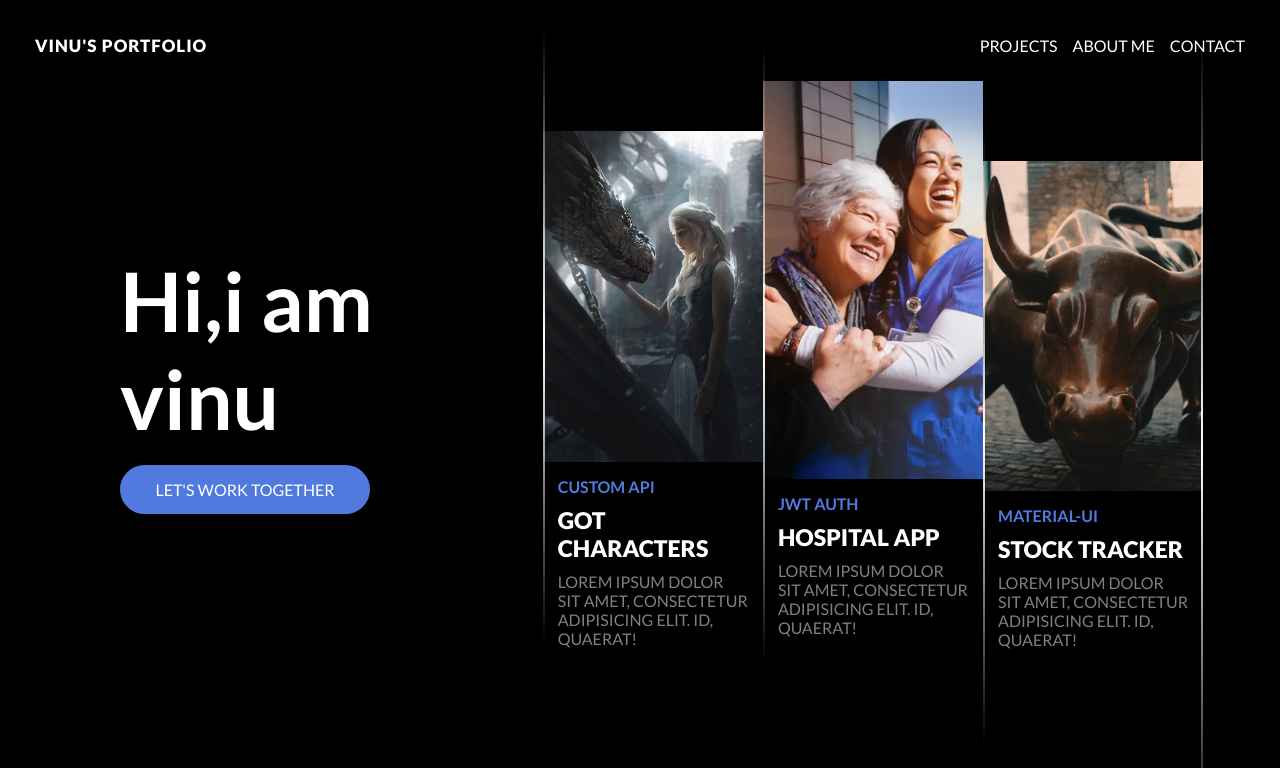
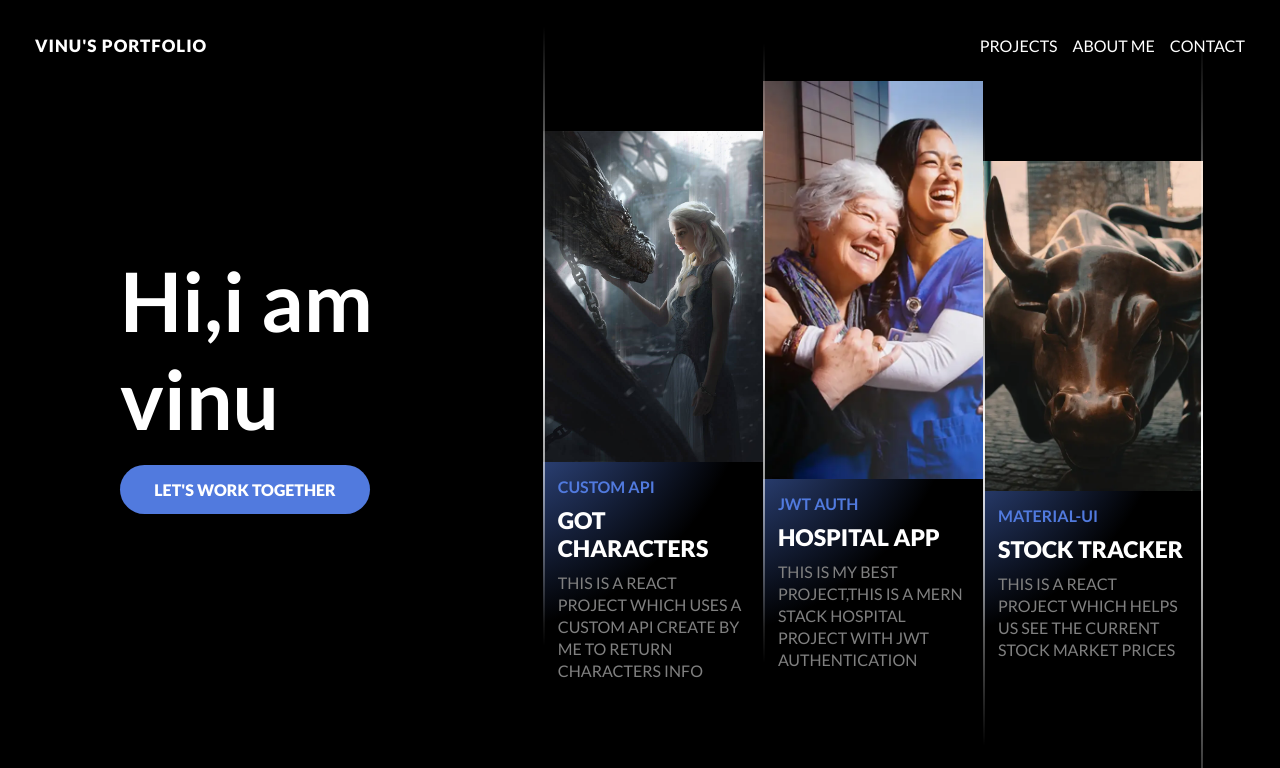
Before and after one commit to deva-raja/portfolio, a React (Create React App) app: page / in a window 1280 px wide. Shown: the top 768 px of the page. Built offline with nearby package versions, Linux system fonts and the light colour scheme; the HTML template or start-up script is replaced by a standard one.

Commit message:
card body added

```diff
--- a/src/components/ProjectCardComponent.js
+++ b/src/components/ProjectCardComponent.js
@@ -12,19 +12,19 @@ function ProjectCardComponent() {
           img={gotImg}
           txt1='custom api'
           txt2='got characters '
-          txt3='Lorem ipsum dolor sit amet, consectetur adipisicing elit. Id, quaerat!'
+          txt3='this is a react project which uses a custom api create by me to return characters info'
         />
         <ShowCaseCard
           img={doctorImg}
           txt1='jwt auth'
           txt2='hospital app'
-          txt3='Lorem ipsum dolor sit amet, consectetur adipisicing elit. Id, quaerat!'
+          txt3='this is my best project,this is a mern stack hospital project with jwt authentication '
         />
         <ShowCaseCard
           img={stockImg}
           txt1='material-ui'
           txt2='stock  tracker'
-          txt3='Lorem ipsum dolor sit amet, consectetur adipisicing elit. Id, quaerat!'
+          txt3='this is a react project which helps us see the current stock market prices'
         />
       </div>
     </div>
--- a/src/css/style.css
+++ b/src/css/style.css
@@ -103,6 +103,7 @@ html {
   font-size: 16px;
   text-align: center;
   text-transform: uppercase;
+  font-weight: 900;
 }
 
 .landing-page .content-container .project-card-container {
@@ -218,6 +219,7 @@ html {
       -ms-flex-pack: justify;
           justify-content: space-between;
   padding: 15px 15px;
+  background-image: radial-gradient(circle at -80px -120px, #517ade, transparent 62%);
 }
 
 .landing-page .content-container .project-card-container .card-content > * {
@@ -236,6 +238,7 @@ html {
 
 .landing-page .content-container .project-card-container .card-content .card-body {
   color: grey;
+  line-height: 22px;
 }
 
 .noice {
--- a/src/sass/_landingPage.scss
+++ b/src/sass/_landingPage.scss
@@ -29,6 +29,7 @@
         font-size: 16px;
         text-align: center;
         text-transform: uppercase;
+        font-weight: 900;
       }
     }
 
@@ -105,6 +106,7 @@
         flex-direction: column;
         justify-content: space-between;
         padding: 15px 15px;
+        background-image: radial-gradient(circle at -80px -120px, $primary-color, transparent 62%);
         & > * {
           margin-bottom: 10px;
         }
@@ -118,6 +120,7 @@
         }
         .card-body {
           color: grey;
+          line-height: 22px;
         }
       }
     }
```
Also changed, not shown: 1 other file (tests, documents, lock files or other folders).
